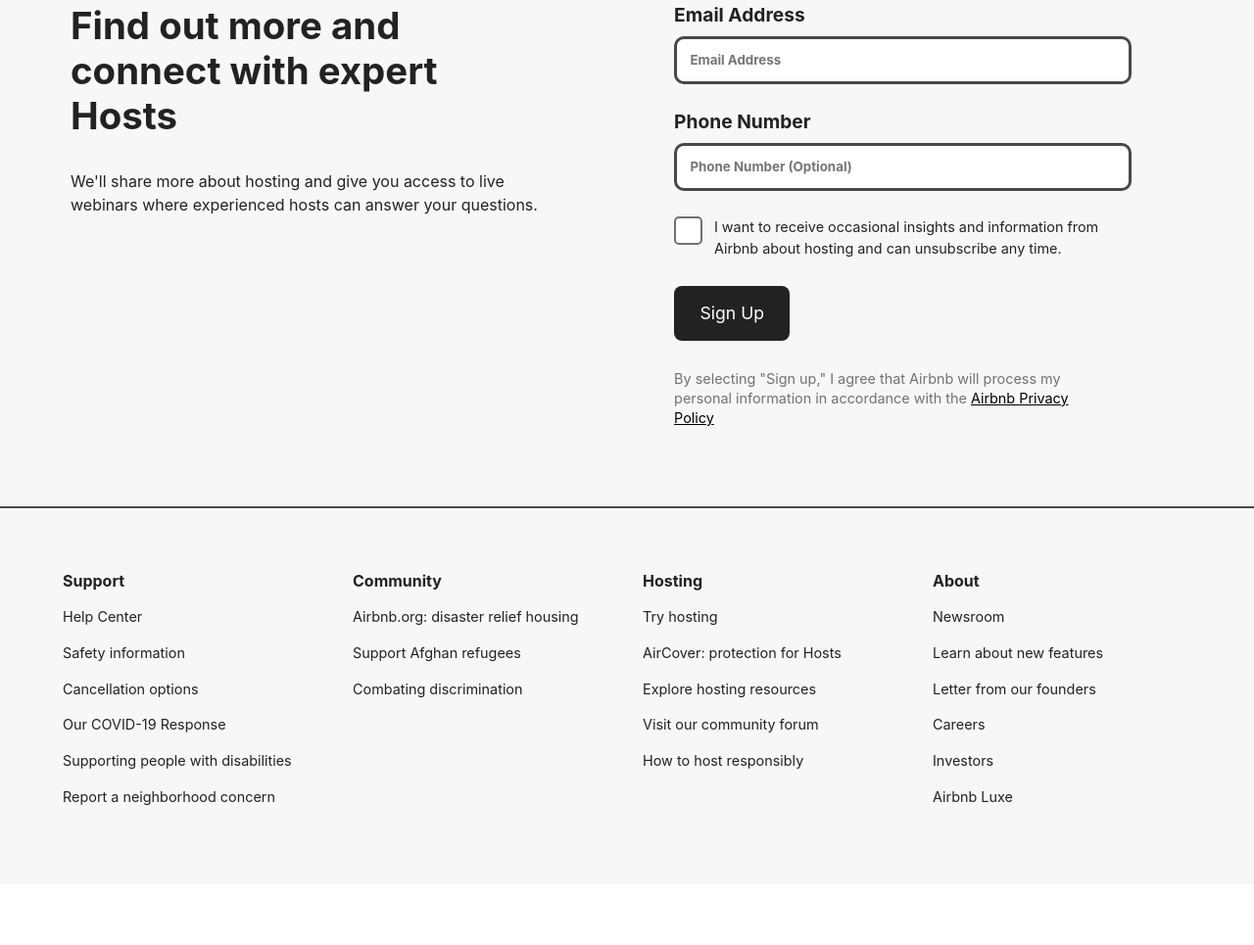
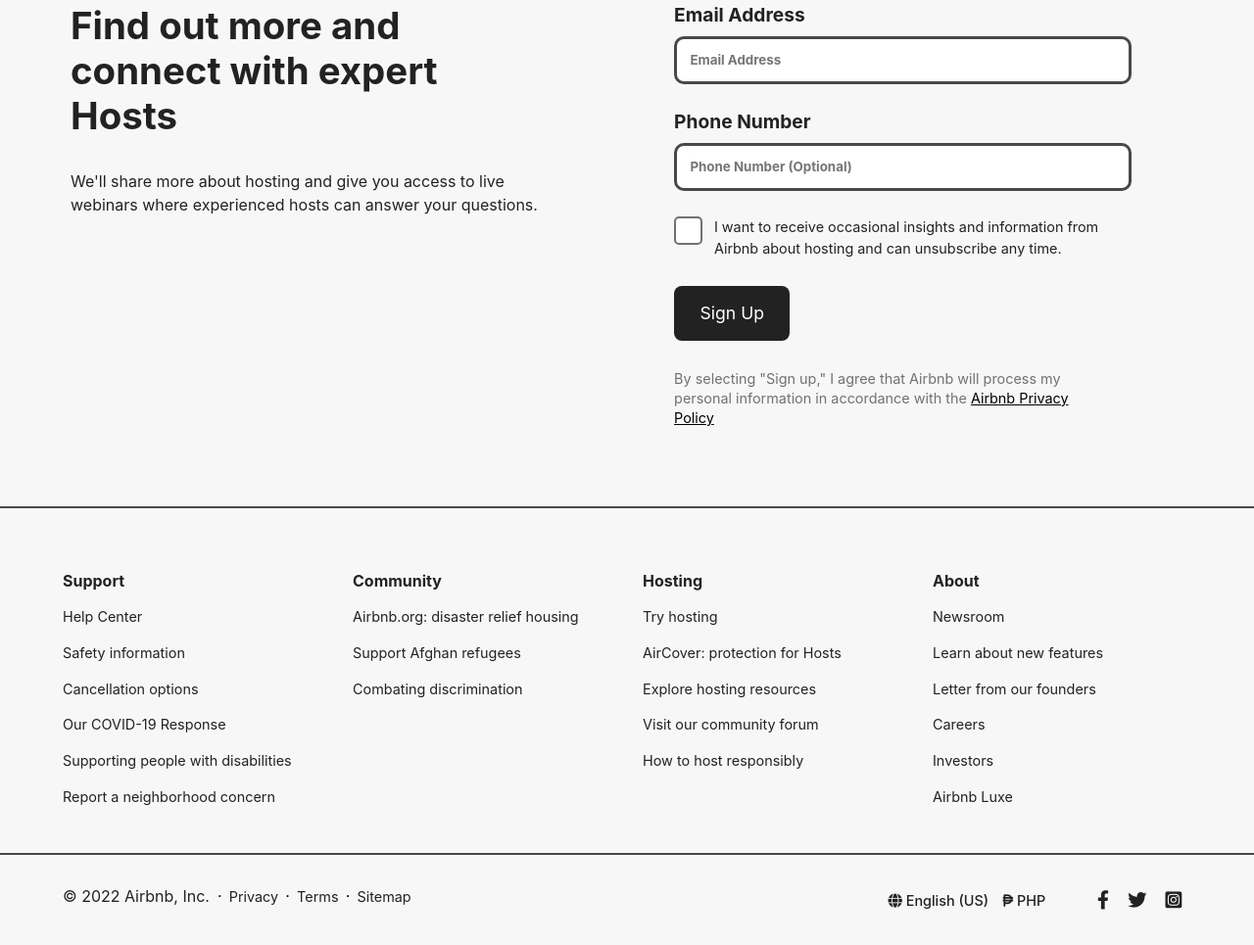
Before and after one commit to AdmiralFirefox/airbnb-landing-page, a plain HTML site: page index.html in a window 1280 px wide. Shown: the part 4133-5098 px from the top of the page at 98% size. Before the commit the page ends 5036 px from the top, so only its background shows below. Drawn offline with nearby package versions, Linux system fonts and the light colour scheme.

Commit message:
Added Rights Reserved Footer

```diff
--- a/index.html
+++ b/index.html
@@ -295,7 +295,7 @@
     </main>
 
     <!-- Footer -->
-    <footer>
+    <footer class="footer-links">
       <section>
         <h1>Support</h1>
         <ul>
@@ -338,6 +338,28 @@
       </section>
     </footer>
 
+    <!-- Rights Reserved Footer -->
+    <footer class="rights-reserved-footer">
+      <section>
+        <h1>© 2022 Airbnb, Inc.</h1>
+        <ul>
+          <li>·</li>
+          <li><a href="/">Privacy</a></li>
+          <li>·</li>
+          <li><a href="/">Terms</a></li>
+          <li>·</li>
+          <li><a href="/">Sitemap</a></li>
+        </ul>
+      </section>
+      <div>
+        <p><i class="fa-solid fa-globe"></i> English (US)</p>
+        <p><i class="fa-solid fa-peso-sign"></i> PHP</p>
+        <a href="/"><i class="fa-brands fa-facebook-f"></i></a>
+        <a href="/"><i class="fa-brands fa-twitter"></i></a>
+        <a href="/"><i class="fa-brands fa-instagram-square"></i></a>
+      </div>
+    </footer>
+
     <script src="https://unpkg.com/swiper@8/swiper-bundle.min.js"></script>
     <script src="https://unpkg.com/aos@next/dist/aos.js"></script>
     <script src="script.js"></script>
--- a/styles.css
+++ b/styles.css
@@ -639,7 +639,7 @@ header > nav > a:hover {
   display: flex;
   flex-direction: column;
   align-items: flex-start;
-  padding: 5em 2em;
+  padding: 2em;
   background: var(--slightly-white-color);
 }
 
@@ -821,50 +821,50 @@ header > nav > a:hover {
 }
 
 /* Footer */
-footer {
+.footer-links {
   background: var(--slightly-white-color);
   display: grid;
   grid-gap: 1.5em;
-  padding: 2em;
+  padding: 2em 2em 0em 2em;
   border-top: 2px solid var(--gray-color);
 }
 
-footer section {
+.footer-links section {
   border-bottom: 2px solid var(--gray-color);
 }
 
-footer section h1 {
+.footer-links section h1 {
   color: var(--light-black-color);
   font-size: 1rem;
 }
 
-footer section ul {
+.footer-links section ul {
   margin-top: 1em;
 }
 
-footer section ul li {
+.footer-links section ul li {
   list-style: none;
   margin-bottom: 1em;
 }
 
-footer section ul li a {
+.footer-links section ul li a {
   text-decoration: none;
   color: var(--light-black-color);
   line-height: 1.3em;
   font-size: 0.9rem;
 }
 
-footer section ul li a:hover {
+.footer-links section ul li a:hover {
   text-decoration: underline;
 }
 
 @media (min-width: 42em) {
-  footer {
+  .footer-links {
     grid-template-columns: repeat(1, 1fr);
-    padding: 3em;
+    padding: 3em 3em 0em 3em;
   }
 
-  footer section ul {
+  .footer-links section ul {
     display: grid;
     grid-template-columns: repeat(3, 1fr);
     grid-column-gap: 1.2em;
@@ -872,18 +872,123 @@ footer section ul li a:hover {
 }
 
 @media (min-width: 56em) {
-  footer {
+  .footer-links {
     grid-template-columns: repeat(auto-fit, minmax(14em, 1fr));
-    padding: 4em;
+    padding: 4em 4em 2em 4em;
     grid-gap: 2em;
   }
 
-  footer section {
+  .footer-links section {
     border-bottom: none;
   }
 
-  footer section ul {
+  .footer-links section ul {
     display: grid;
     grid-template-columns: repeat(1, 1fr);
   }
 }
+
+/* Rights Reserved Footer */
+.rights-reserved-footer {
+  display: flex;
+  flex-direction: column-reverse;
+  align-items: flex-start;
+  padding: 2em;
+  background: var(--slightly-white-color);
+}
+
+.rights-reserved-footer section {
+  display: flex;
+  align-items: center;
+  flex-direction: column;
+  align-items: flex-start;
+  margin-top: 1em;
+}
+
+.rights-reserved-footer section h1 {
+  color: var(--light-black-color);
+  font-size: 1rem;
+  margin-right: 0.5em;
+  margin-bottom: 0.5em;
+  font-weight: 400;
+}
+
+.rights-reserved-footer section ul {
+  display: flex;
+}
+
+.rights-reserved-footer section ul li {
+  list-style: none;
+}
+
+.rights-reserved-footer section ul li a {
+  font-size: 0.9rem;
+  color: var(--light-black-color);
+  text-decoration: none;
+  margin: 0em 0.5em;
+}
+
+.rights-reserved-footer section ul li a:hover {
+  text-decoration: underline;
+}
+
+.rights-reserved-footer div {
+  display: flex;
+  align-items: center;
+}
+
+.rights-reserved-footer div p {
+  margin-right: 0.5em;
+  color: var(--light-black-color);
+  font-size: 0.9rem;
+  font-weight: 550;
+}
+
+.rights-reserved-footer div a {
+  margin: 0em 0.2em;
+  color: var(--light-black-color);
+  font-size: 1.2rem;
+}
+
+.rights-reserved-footer div a:hover {
+  color: var(--gray-color);
+}
+
+@media (min-width: 42em) {
+  .rights-reserved-footer {
+    align-items: center;
+    padding: 2em 3em;
+  }
+
+  .rights-reserved-footer section {
+    margin-top: 1em;
+    flex-direction: row;
+    align-items: flex-start;
+  }
+
+  .rights-reserved-footer div p {
+    margin-right: 1em;
+  }
+
+  .rights-reserved-footer div p:nth-child(2) {
+    margin-right: 3em;
+  }
+
+  .rights-reserved-footer div a {
+    margin: 0em 0.5em;
+  }
+}
+
+@media (min-width: 56em) {
+  .rights-reserved-footer {
+    flex-direction: row;
+    padding: 2em 4em;
+    justify-content: space-between;
+    align-items: center;
+    border-top: 2px solid var(--gray-color);
+  }
+
+  .rights-reserved-footer section {
+    margin-top: 0em;
+  }
+}
```
